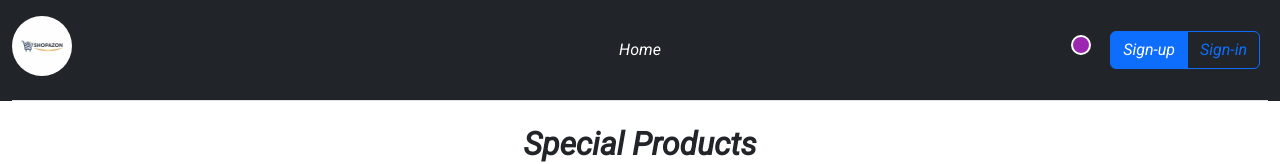
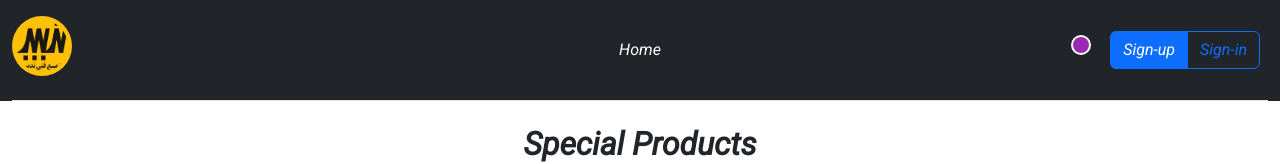
Before and after one commit to AmirFreelancer1387/Shop-react, a React (Vite) app: page / in a window 1280 px wide. Shown: the top 164 px of the page. Built offline with nearby package versions, Linux system fonts and the light colour scheme; no server answers; some icons are missing.

Commit message:
edit logo brand

```diff
--- a/index.html
+++ b/index.html
@@ -2,7 +2,7 @@
 <html>
   <head>
     <meta charset="UTF-8" />
-    <link rel="icon" type="image/svg+xml" href="/src/assets/logoBrand.jpg" />
+    <link rel="icon" type="image/svg+xml" href="/src/assets/logo.png" />
     <meta name="viewport" content="width=device-width, initial-scale=1.0" />
     <title>Shapazon</title>
     <link rel="stylesheet" href="./src/App.css">
--- a/src/components/Navbar.jsx
+++ b/src/components/Navbar.jsx
@@ -8,7 +8,8 @@ import ShoppingCartIcon from "@mui/icons-material/ShoppingCart";
 import Signin from "../pages/form/Signin";
 import Signup from "../pages/form/Signup";
 import { ShopContext } from "../context/shopContext";
-import logoBrand from "../assets/logoBrand.jpg";
+// import logoBrand from "../assets/logoBrand.jpg";
+import logo from "../assets/logo.png";
 
 const StyledBadge = styled(Badge)(({ theme }) => ({
   "& .MuiBadge-badge": {
@@ -35,7 +36,7 @@ const Navbar = () => {
               href="/"
               className="d-inline-flex text-light h3 text-decoration-none"
             >
-              <img src={logoBrand} alt="Shapzon" width="60" height="60" role="img" className="rounded-circle bi"/>
+              <img src={logo} alt="Shapzon" width="60" height="60" role="img" className="bg-warning rounded-circle p-1"/>
             </a>
           </div>
 
```
Also changed, not shown: src/assets/logo.png (added).
